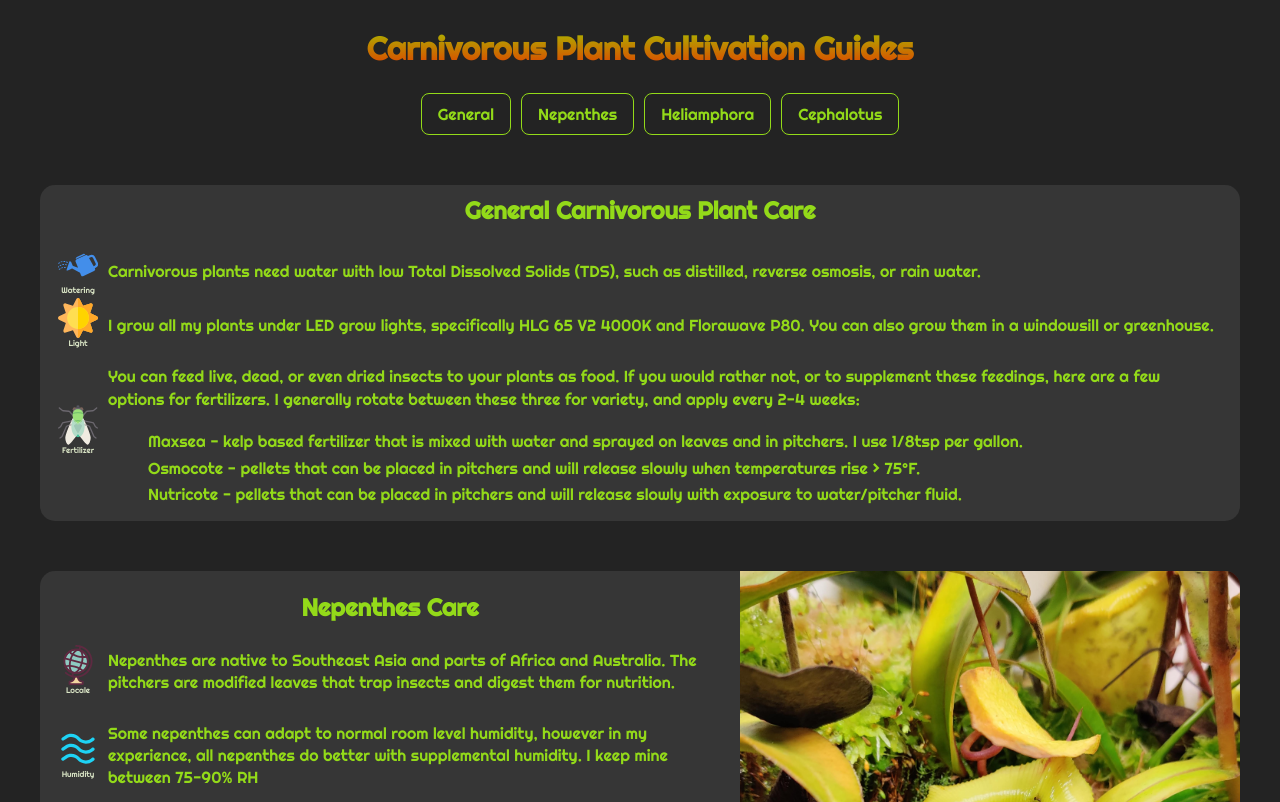
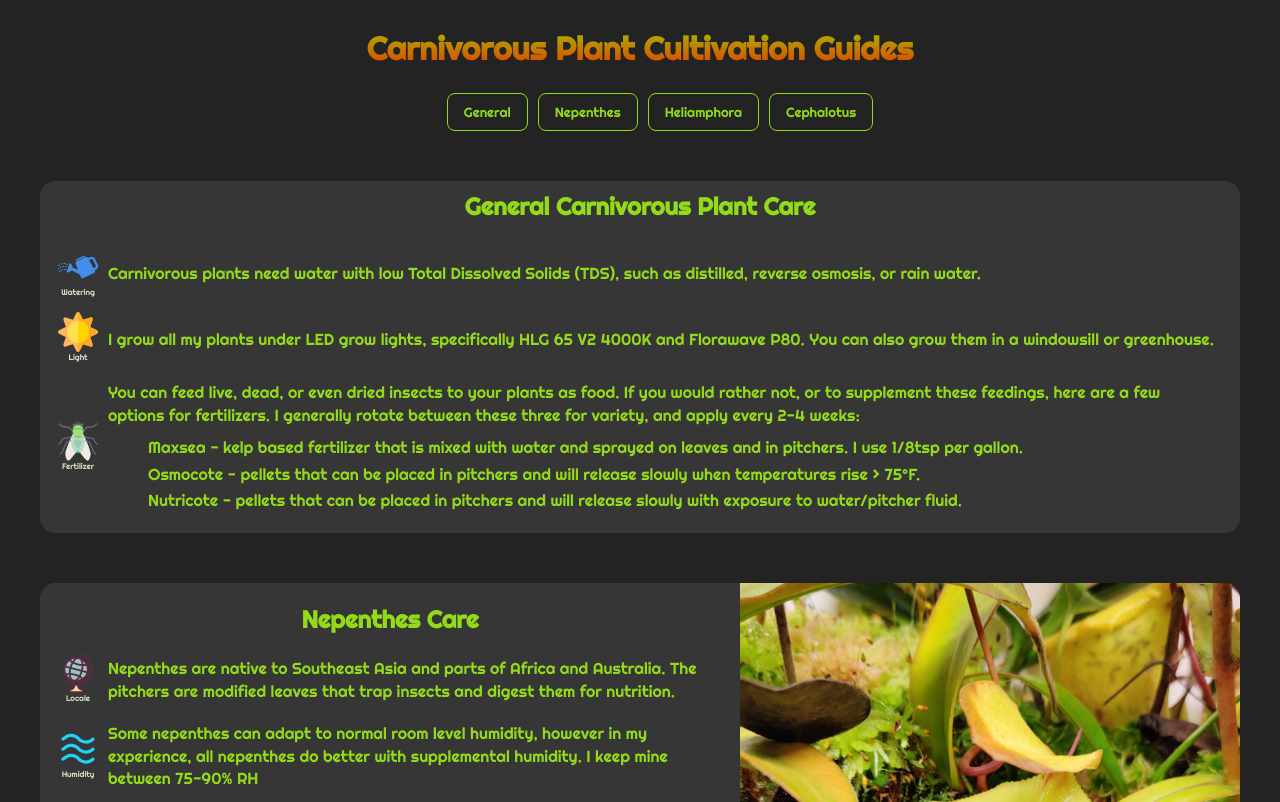
Before and after one commit to STL-LC101-Sept-22/js-assignment-4-html-me-something-fearthelettuce, a website: page index.html in a window 1280 px wide. Shown: the top 802 px of the page. Drawn offline with Linux system fonts and the light colour scheme.

Commit message:
tweaked styling on a few bits

```diff
--- a/index.html
+++ b/index.html
@@ -112,6 +112,9 @@
               </p>
               </div>
               <div class="text-item"><div class="icon-with-label"><img src=".\icons\temperature-icon.svg" alt="temperature icon" class="icon temperature-icon" title="Temperature"><span class="icon-label">Temp</span></div>
+              <div class="text-plus-list"><p>
+                Nepenthes generally fall into three categories.
+              </p>
               <ul>
                 <li>
                   Highland: these plants live at high elevations and require temperature drops of 10-20&deg;F at night.
@@ -124,6 +127,7 @@
                   Lowland: these plants live at low elevations in hot, humid conditions and may require heating above normal room temps.
                 </li>
               </ul>
+              </div>
               </div>
             </section>
           </section>
--- a/styles.css
+++ b/styles.css
@@ -43,7 +43,7 @@ body {
     position: -webkit-sticky;
 	position: sticky;
 	top: 0;
-    background-color: rgb(35, 35, 35);;
+    background-color: rgb(35, 35, 35);
 }
 nav ul {
     display: flex;
@@ -52,11 +52,12 @@ nav ul {
     justify-content: center;
 }
 .nav-item {
-    padding: 10px 16px;
+    padding: 4px 6px;
     border: 1px solid;
-    border-radius: 8px;
+    border-radius: 3px;
     cursor: pointer;
     color: rgb(147, 218, 25);
+    font-size: smaller;
 }
 .nav-item:active, .nav-item:hover {
     background-color: rgb(147, 218, 25);
@@ -123,6 +124,7 @@ article {
 .text-item {
     flex-direction: row;
     display: flex;
+    margin: 6px 0;
 }
 .content-section {
     flex-direction: row;
@@ -161,7 +163,7 @@ article {
 .care-guide p {
     display: flex;
     align-items: center;
-    padding: 10px 4px;
+    padding: 0px 4px;
 }
 .care-guide ul {
     list-style: none;
@@ -181,6 +183,17 @@ article {
     padding-inline-start: 20px;
 }
 @media screen and (min-width: 1150px) {
+    #page-nav {
+        padding: 0 2px;
+        margin: 0;
+    }
+    .nav-item {
+        padding: 10px 16px;
+        border: 1px solid;
+        border-radius: 8px;
+        cursor: pointer;
+        color: rgb(147, 218, 25);
+    }
     .article-content, .article-content-alt {
         flex-wrap: nowrap;
     }
@@ -193,16 +206,13 @@ article {
         flex: 2;
     }
     .image-section {
-
         margin: 0;
         justify-content: flex-end;
-
     }
     .image-section img {
         flex: 1;
         margin: 0;
         padding: 0;
         flex-basis: 330px;
-
     }
 }
```
